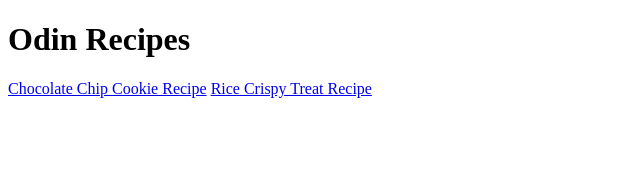
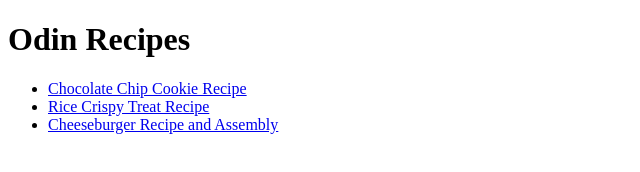
Before and after one commit to mckenziejones12/odin-recipes, a plain HTML site: page index.html in a window 1280 px wide. Shown: the whole page, without its empty margins (0-640 px from the left). Drawn offline with Linux system fonts and the light colour scheme.

Commit message:
List recipe links

```diff
--- a/index.html
+++ b/index.html
@@ -5,8 +5,11 @@
 
 <body>
     <h1>Odin Recipes</h1>
-    <a href="recipes/cookie.html">Chocolate Chip Cookie Recipe</a>
-    <a href="recipes/ricecrispy.html">Rice Crispy Treat Recipe</a>
+    <ul>
+        <li><a href="recipes/cookie.html">Chocolate Chip Cookie Recipe</a></li>
+        <li><a href="recipes/ricecrispy.html">Rice Crispy Treat Recipe</a></li>
+        <li><a href="recipes/burger.html">Cheeseburger Recipe and Assembly</a></li>
+    </ul>
 </body>
 
 </html>
```
